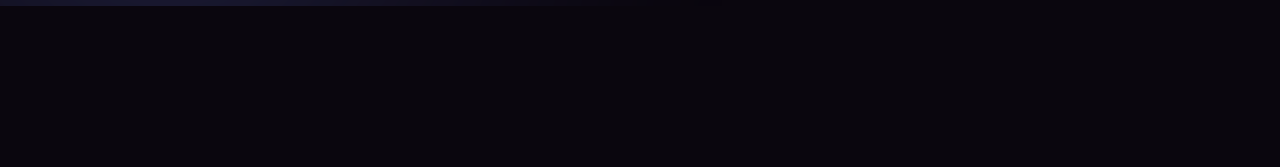
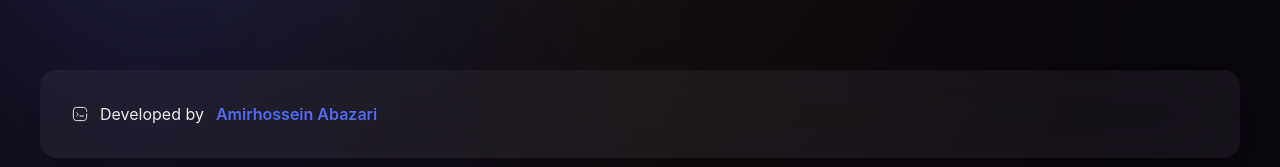
Before and after one commit to am-abazari/zar-file, a Next.js app: page / in a window 1280 px wide. Shown: the part 1004-1171 px from the top of the page. Before the commit the page ends 1010 px from the top, so only its background shows below. Built offline with nearby package versions, Linux system fonts and the light colour scheme.

Commit message:
[ADD] Footer

```diff
--- /dev/null
+++ b/src/app/assets/icons/SolarProgrammingBroken.jsx
@@ -0,0 +1,8 @@
+import React from 'react'
+
+export function SolarProgrammingBroken(props) {
+  return (
+      <svg xmlns="http://www.w3.org/2000/svg" width="1em" height="1em" viewBox="0 0 24 24" {...props}>{/* Icon from Solar by 480 Design - https://creativecommons.org/licenses/by/4.0/ */}<g fill="none" stroke="currentColor" strokeLinecap="round" strokeWidth="1.5"><path d="M17 15h-5m-5-5l.234.195c1.282 1.068 1.923 1.602 1.923 2.305s-.64 1.237-1.923 2.305L7 15" /><path d="M22 12c0 4.714 0 7.071-1.465 8.535C19.072 22 16.714 22 12 22s-7.071 0-8.536-1.465C2 19.072 2 16.714 2 12s0-7.071 1.464-8.536C4.93 2 7.286 2 12 2s7.071 0 8.535 1.464c.974.974 1.3 2.343 1.41 4.536" /></g></svg>
+  )
+}
+export default SolarProgrammingBroken
--- /dev/null
+++ b/src/app/components/Footer.jsx
@@ -0,0 +1,21 @@
+import Link from "next/link";
+
+//components
+import CircleShadow from "@components/CircleShadow";
+
+//icons
+import SolarProgrammingBroken from "@icons/SolarProgrammingBroken";
+
+const Footer = () => {
+    return (
+        <>
+            <CircleShadow size={"small"} className={`mt-20 bg-yellow-300 -bottom-50 right-0 left-0 mx-auto`} />
+            <footer className="mt-25 w-full p-8 bg-white/5 backdrop-blur-2xl shadow-xl rounded-2xl mb-3 sm:text-base text-sm">
+                <p className={"flex  items-center gap-3"}><SolarProgrammingBroken /> Developed by <Link target={"_blank"} className={"text-(--text-primary) font-semibold"} href={"https://www.amabazari.ir"}>Amirhossein Abazari</Link></p>
+            </footer>
+        </>
+    )
+}
+
+
+export default Footer
--- a/src/app/layout.jsx
+++ b/src/app/layout.jsx
@@ -1,5 +1,10 @@
 // import { Inter } from "next/font/google";
+
+// styles
 import "./globals.css";
+
+//components
+import Footer from "@components/Footer";
 
 // const inter = Inter({
 // variable: "--font-inter",
@@ -15,7 +20,8 @@
     return (
         <html lang="en">
         <body className={``}>
-            {children}
+        {children}
+        <Footer />
         </body>
         </html>
     );
```
